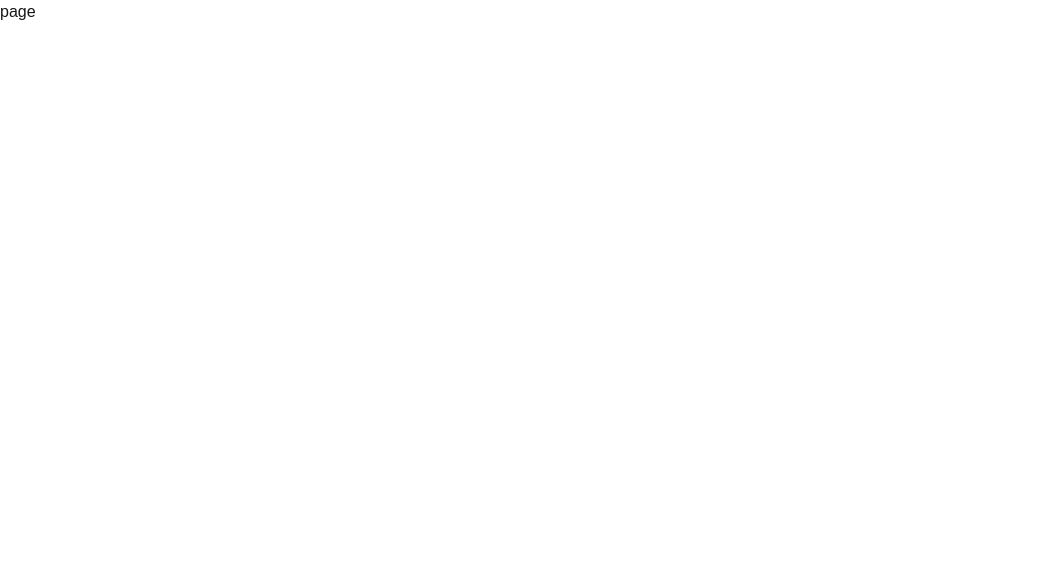
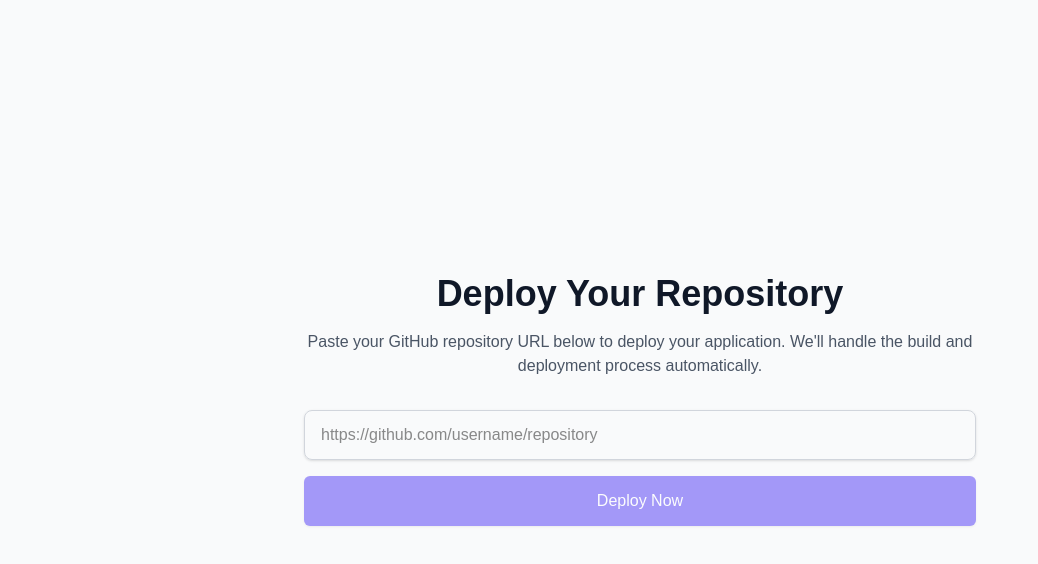
Before and after one commit to niks-nikhil-anand/Vercel-Clone_Nextjs, a Next.js app: page / in a window 1280 px wide. Shown: the top 564 px of the page, without its empty margins (0-1038 px from the left). Built offline with nearby package versions, Linux system fonts and the light colour scheme.

Commit message:
Added some frontend code

```diff
--- a/src/app/page.js
+++ b/src/app/page.js
@@ -1,9 +1,105 @@
-import React from 'react'
+"use client";
+import { useState } from 'react';
 
-const page = () => {
+export default function DeployPage() {
+  const [repoUrl, setRepoUrl] = useState('');
+  const [loading, setLoading] = useState(false);
+  const [error, setError] = useState(null);
+  const [success, setSuccess] = useState(false);
+
+  const handleDeploy = async () => {
+    setLoading(true);
+    setError(null);
+    setSuccess(false);
+
+    try {
+      const response = await fetch('/api/build', {
+        method: 'POST',
+        headers: {
+          'Content-Type': 'application/json',
+        },
+        body: JSON.stringify({ repoUrl }),
+      });
+
+      if (!response.ok) {
+        throw new Error('Deployment failed');
+      }
+
+      setSuccess(true);
+      setRepoUrl('');
+    } catch (err) {
+      setError(err.message || 'Something went wrong');
+    } finally {
+      setLoading(false);
+    }
+  };
+
   return (
-    <div>page</div>
-  )
+    <div className="min-h-screen bg-gray-50 py-12 px-4 flex justify-center items-center">
+      <div className="max-w-2xl mx-auto space-y-8">
+        <div className="text-center">
+          <h1 className="text-4xl font-bold text-gray-900 mb-4">
+            Deploy Your Repository
+          </h1>
+          <p className="text-gray-600 mb-8">
+            Paste your GitHub repository URL below to deploy your application.
+            We'll handle the build and deployment process automatically.
+          </p>
+        </div>
+
+        <div className="space-y-4">
+          <div className="space-y-2">
+            <label
+              htmlFor="repo-url"
+              className="block text-sm font-medium text-gray-700 sr-only"
+            >
+              Repository URL
+            </label>
+            <input
+              id="repo-url"
+              type="text"
+              value={repoUrl}
+              onChange={(e) => setRepoUrl(e.target.value)}
+              placeholder="https://github.com/username/repository"
+              className="w-full px-4 py-3 border border-gray-300 rounded-lg shadow-sm focus:ring-2 focus:ring-indigo-500 focus:border-indigo-500"
+              disabled={loading}
+            />
+          </div>
+
+          <button
+            onClick={handleDeploy}
+            disabled={loading || !repoUrl}
+            className={`w-full px-6 py-3 border border-transparent rounded-md shadow-sm text-white font-medium focus:outline-none focus:ring-2 focus:ring-offset-2 focus:ring-indigo-500
+              ${loading ? 'bg-indigo-400' : 'bg-indigo-600 hover:bg-indigo-700'}
+              ${!repoUrl ? 'opacity-50 cursor-not-allowed' : ''}
+            `}
+          >
+            {loading ? (
+              <span className="flex items-center justify-center">
+                <svg className="animate-spin -ml-1 mr-3 h-5 w-5 text-white" xmlns="http://www.w3.org/2000/svg" fill="none" viewBox="0 0 24 24">
+                  <circle className="opacity-25" cx="12" cy="12" r="10" stroke="currentColor" strokeWidth="4"></circle>
+                  <path className="opacity-75" fill="currentColor" d="M4 12a8 8 0 018-8V0C5.373 0 0 5.373 0 12h4zm2 5.291A7.962 7.962 0 014 12H0c0 3.042 1.135 5.824 3 7.938l3-2.647z"></path>
+                </svg>
+                Deploying...
+              </span>
+            ) : (
+              'Deploy Now'
+            )}
+          </button>
+
+          {error && (
+            <div className="p-4 bg-red-50 border border-red-200 rounded-md text-red-700">
+              {error}
+            </div>
+          )}
+
+          {success && (
+            <div className="p-4 bg-green-50 border border-green-200 rounded-md text-green-700">
+              Deployment initiated successfully! Your site will be live shortly.
+            </div>
+          )}
+        </div>
+      </div>
+    </div>
+  );
 }
-
-export default page
```
